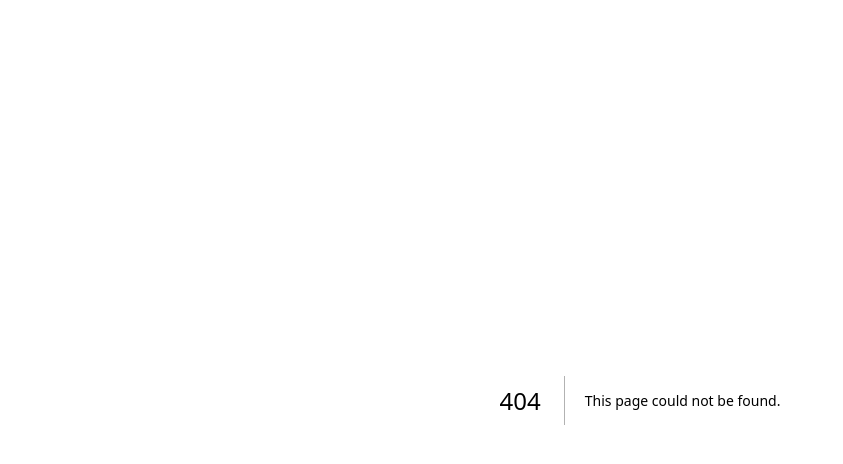
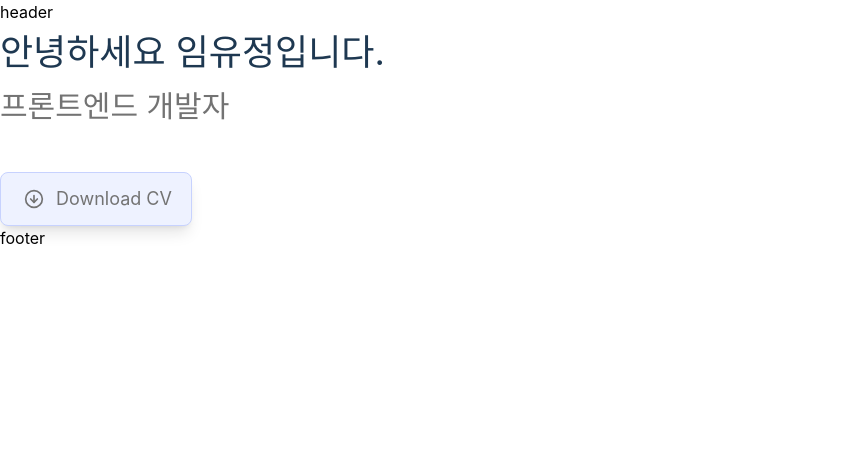
Before and after one commit to ujunglim/yujung_portfolio, a Next.js app: page /components/AppBanner in a window 1280 px wide. Before the commit this address had no page. Shown: the top 464 px of the page, without its empty margins (0-843 px from the left). Built offline with nearby package versions, Linux system fonts and the light colour scheme.

Commit message:
init project

```diff
--- a/pages/_app.tsx
+++ b/pages/_app.tsx
@@ -1,6 +1,17 @@
-import '../styles/globals.css'
-import type { AppProps } from 'next/app'
+import "../styles/globals.css";
+import { AnimatePresence } from "framer-motion";
+import DefaultLayout from "./components/layout/DefaultLayout";
 
-export default function App({ Component, pageProps }: AppProps) {
-  return <Component {...pageProps} />
+function MyApp({ Component, pageProps }: any) {
+  return (
+    <AnimatePresence>
+      <div className=" bg-secondary-light dark:bg-primary-dark transition duration-300">
+        <DefaultLayout>
+          <Component {...pageProps} />
+        </DefaultLayout>
+      </div>
+    </AnimatePresence>
+  );
 }
+
+export default MyApp;
--- /dev/null
+++ b/pages/components/AppBanner.tsx
@@ -0,0 +1,79 @@
+import { motion } from "framer-motion";
+import Image from "next/image";
+import { FiArrowDownCircle } from "react-icons/fi";
+
+function AppBanner() {
+  return (
+    <motion.section
+      initial={{ opacity: 0 }}
+      animate={{ opacity: 1 }}
+      transition={{ ease: "easeInOut", duration: 0.9, delay: 0.2 }}
+      className="flex flex-col sm:justify-between items-center sm:flex-row mt-5 md:mt-2"
+    >
+      <div className="w-full md:w-1/3 text-left">
+        <motion.h1
+          initial={{ opacity: 0 }}
+          animate={{ opacity: 1 }}
+          transition={{
+            ease: "easeInOut",
+            duration: 0.9,
+            delay: 0.1,
+          }}
+          className="font-general-semibold text-2xl lg:text-3xl xl:text-4xl text-center sm:text-left text-ternary-dark dark:text-primary-light uppercase"
+        >
+          안녕하세요 임유정입니다.
+        </motion.h1>
+        <motion.p
+          initial={{ opacity: 0 }}
+          animate={{ opacity: 1 }}
+          transition={{
+            ease: "easeInOut",
+            duration: 0.9,
+            delay: 0.2,
+          }}
+          className="font-general-medium mt-4 text-lg md:text-xl lg:text-2xl xl:text-3xl text-center sm:text-left leading-normal text-gray-500 dark:text-gray-200"
+        >
+          프론트엔드 개발자
+        </motion.p>
+        <motion.div
+          initial={{ opacity: 0 }}
+          animate={{ opacity: 1 }}
+          transition={{
+            ease: "easeInOut",
+            duration: 0.9,
+            delay: 0.3,
+          }}
+          className="flex justify-center sm:block"
+        >
+          <a
+            download="임유정 이력서.pdf"
+            href="/files/임유정_이력서.pdf"
+            className="font-general-medium flex justify-center items-center w-36 sm:w-48 mt-12 mb-6 sm:mb-0 text-lg border border-indigo-200 dark:border-ternary-dark py-2.5 sm:py-3 shadow-lg rounded-lg bg-indigo-50 focus:ring-1 focus:ring-indigo-900 hover:bg-indigo-500 text-gray-500 hover:text-white duration-500"
+            aria-label="Download Resume"
+          >
+            <FiArrowDownCircle className="ml-0 sm:ml-1 mr-2 sm:mr-3 h-5 w-5 sn:w-6 sm:h-6 duration-100"></FiArrowDownCircle>
+            <span className="text-sm sm:text-lg duration-100">Download CV</span>
+          </a>
+        </motion.div>
+      </div>
+      <motion.div
+        initial={{ opacity: 0, y: -180 }}
+        animate={{ opacity: 1, y: 0 }}
+        transition={{ ease: "easeInOut", duration: 0.9, delay: 0.2 }}
+        className="w-full sm:w-2/3 text-right float-right mt-8 sm:mt-0"
+      >
+        {/* <img
+          layout="responsive"
+          src={
+            activeTheme === "dark"
+              ? "/images/developer.svg"
+              : "/images/developer-dark.svg"
+          }
+          alt="Developer"
+        /> */}
+      </motion.div>
+    </motion.section>
+  );
+}
+
+export default AppBanner;
--- /dev/null
+++ b/pages/components/layout/AppFooter.tsx
@@ -0,0 +1,5 @@
+function AppFooter() {
+  return <div>footer</div>;
+}
+
+export default AppFooter;
--- /dev/null
+++ b/pages/components/layout/AppHeader.tsx
@@ -0,0 +1,5 @@
+function AppHeader() {
+  return <div>header</div>;
+}
+
+export default AppHeader;
--- /dev/null
+++ b/pages/components/layout/DefaultLayout.tsx
@@ -0,0 +1,18 @@
+import { ReactNode } from "react";
+import AppHeader from "./AppHeader";
+import AppFooter from "./AppFooter";
+interface MyComponentProps {
+  children: ReactNode;
+}
+
+const DefaultLayout: React.FC<MyComponentProps> = ({ children }) => {
+  return (
+    <>
+      <AppHeader />
+      <div>{children}</div>
+      <AppFooter />
+    </>
+  );
+};
+
+export default DefaultLayout;
--- a/pages/index.tsx
+++ b/pages/index.tsx
@@ -1,71 +1,9 @@
-import Head from 'next/head'
-import Image from 'next/image'
-import styles from '../styles/Home.module.css'
+import AppBanner from "./components/AppBanner";
 
 export default function Home() {
   return (
-    <div className={styles.container}>
-      <Head>
-        <title>Create Next App</title>
-        <meta name="description" content="Generated by create next app" />
-        <link rel="icon" href="/favicon.ico" />
-      </Head>
-
-      <main className={styles.main}>
-        <h1 className={styles.title}>
-          Welcome to <a href="https://nextjs.org">Next.js!</a>
-        </h1>
-
-        <p className={styles.description}>
-          Get started by editing{' '}
-          <code className={styles.code}>pages/index.tsx</code>
-        </p>
-
-        <div className={styles.grid}>
-          <a href="https://nextjs.org/docs" className={styles.card}>
-            <h2>Documentation &rarr;</h2>
-            <p>Find in-depth information about Next.js features and API.</p>
-          </a>
-
-          <a href="https://nextjs.org/learn" className={styles.card}>
-            <h2>Learn &rarr;</h2>
-            <p>Learn about Next.js in an interactive course with quizzes!</p>
-          </a>
-
-          <a
-            href="https://github.com/vercel/next.js/tree/canary/examples"
-            className={styles.card}
-          >
-            <h2>Examples &rarr;</h2>
-            <p>Discover and deploy boilerplate example Next.js projects.</p>
-          </a>
-
-          <a
-            href="https://vercel.com/new?utm_source=create-next-app&utm_medium=default-template&utm_campaign=create-next-app"
-            target="_blank"
-            rel="noopener noreferrer"
-            className={styles.card}
-          >
-            <h2>Deploy &rarr;</h2>
-            <p>
-              Instantly deploy your Next.js site to a public URL with Vercel.
-            </p>
-          </a>
-        </div>
-      </main>
-
-      <footer className={styles.footer}>
-        <a
-          href="https://vercel.com?utm_source=create-next-app&utm_medium=default-template&utm_campaign=create-next-app"
-          target="_blank"
-          rel="noopener noreferrer"
-        >
-          Powered by{' '}
-          <span className={styles.logo}>
-            <Image src="/vercel.svg" alt="Vercel Logo" width={72} height={16} />
-          </span>
-        </a>
-      </footer>
+    <div className="container mx-auto">
+      <AppBanner />
     </div>
-  )
+  );
 }
--- /dev/null
+++ b/postcss.config.js
@@ -0,0 +1,6 @@
+module.exports = {
+  plugins: {
+    tailwindcss: {},
+    autoprefixer: {},
+  },
+}
--- a/styles/globals.css
+++ b/styles/globals.css
@@ -1,3 +1,7 @@
+@tailwind base;
+@tailwind components;
+@tailwind utilities;
+
 html,
 body {
   padding: 0;
--- /dev/null
+++ b/tailwind.config.js
@@ -0,0 +1,50 @@
+/** @type {import('tailwindcss').Config} */
+module.exports = {
+  content: [
+    "./app/**/*.{js,ts,jsx,tsx,mdx}",
+    "./pages/**/*.{js,ts,jsx,tsx,mdx}",
+    "./components/**/*.{js,ts,jsx,tsx,mdx}",
+
+    // Or if using `src` directory:
+    "./src/**/*.{js,ts,jsx,tsx,mdx}",
+  ],
+  theme: {
+    extend: {
+      colors: {
+        // Light colors
+        "primary-light": "#F7F8FC",
+        "secondary-light": "#FFFFFF",
+        "ternary-light": "#f6f7f8",
+
+        // Dark colors
+        "primary-dark": "#0D2438",
+        "secondary-dark": "#102D44",
+        "ternary-dark": "#1E3851",
+
+        // Extended v3 color
+        gray: {
+          50: "#fafafa",
+          100: "#f5f5f5",
+          200: "#e5e5e5",
+          300: "#d4d4d4",
+          400: "#a3a3a3",
+          500: "#737373",
+          600: "#525252",
+          700: "#404040",
+          800: "#262626",
+          900: "#171717",
+        },
+      },
+      container: {
+        padding: {
+          DEFAULT: "1rem",
+          sm: "2rem",
+          lg: "5rem",
+          xl: "6rem",
+          "2xl": "8rem",
+        },
+      },
+    },
+  },
+  plugins: [],
+};
```
Also changed, not shown: package.json (+7 -0 lines), 1 other file (tests, documents, lock files or other folders).
